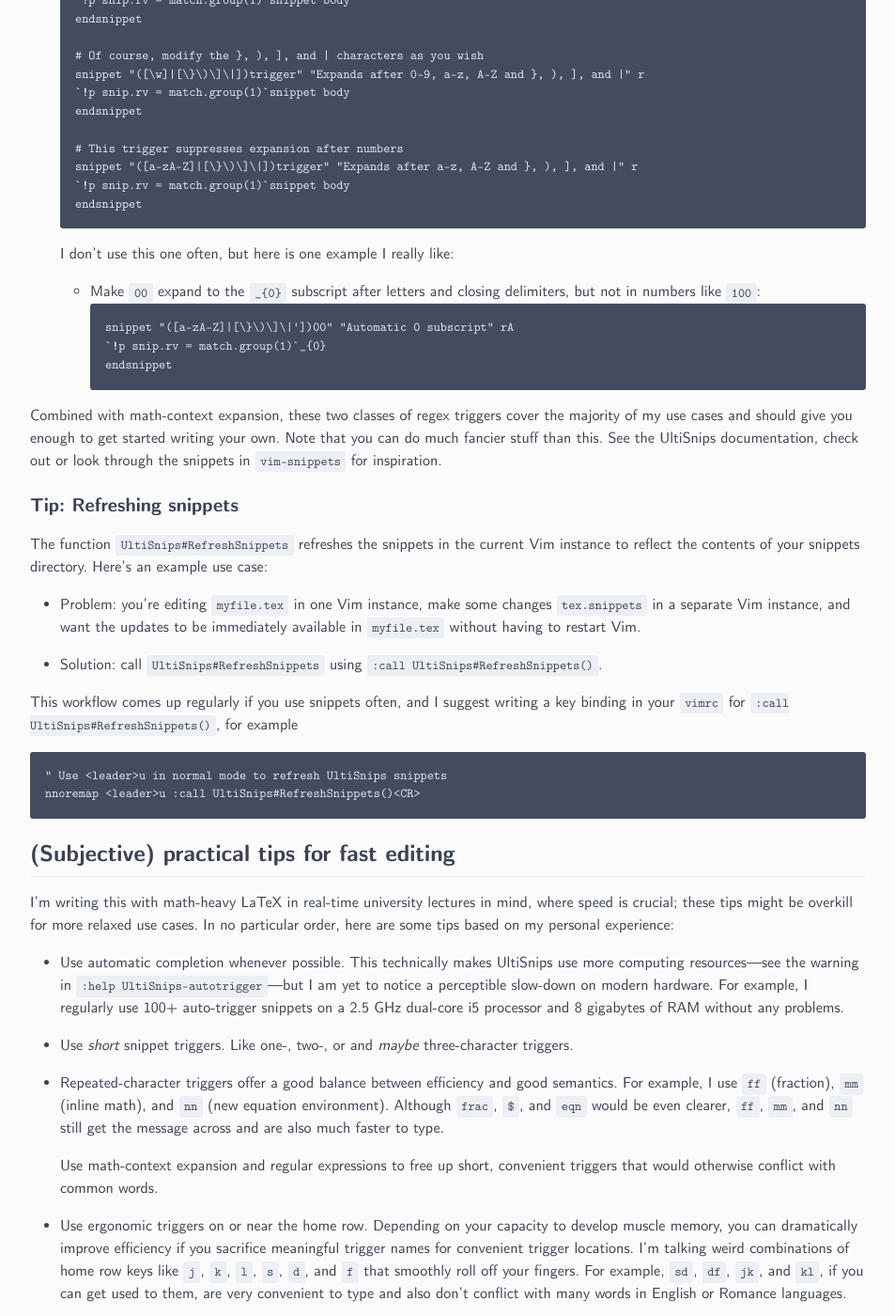
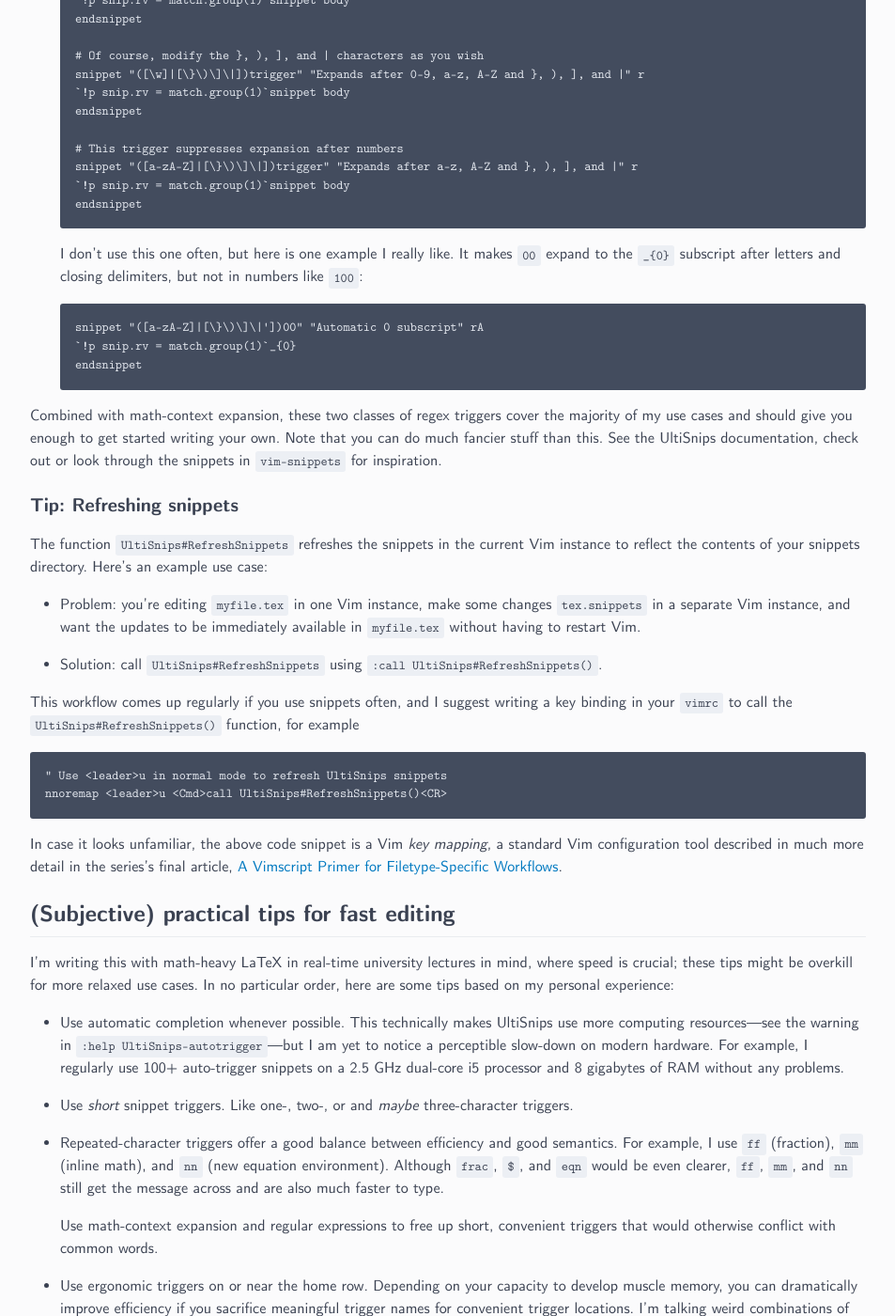
Before and after one commit to ejmastnak/ejmastnak.github.io, a Jekyll site: the page built from tutorials/vim-latex/ultisnips.md, in a window 1280 px wide and 1400 px high, scrolled down 9370 px. Shown: the whole window at 94% size, without its empty margins (163-1116 px from the left). Built offline with Jekyll 4.4.1, drawn with Linux system fonts in a browser that asks for light colours; some of the changed text lies outside the part shown.

Commit message:
Fix mapping snippet to use <Cmd>

````diff
--- a/tutorials/vim-latex/ultisnips.md
+++ b/tutorials/vim-latex/ultisnips.md
@@ -206,9 +206,9 @@ Based on my (subjective) experience, with a focus on LaTeX files, here are some
 Tabstops are predefined positions within a snippet body to which you can move by pressing the key mapped to `g:UltiSnipsJumpForwardTrigger`.
 Tabstops allow you to efficiently navigate through a snippet's variable content while skipping the positions of static content.
 You navigate through tabstops by pressing, in insert mode, the keys mapped to `g:UltiSnipsJumpForwardTrigger` and `g:UltiSnipsJumpBackwardTrigger`.
-Since that might sound vague, here is an example:
+Since that might sound vague, here is refresher from earlier:
 
-**TODO** GIF jumping through a figure or table environment.
+**TODO** GIF jumping through a figure or table environment; reuse above
 
 Paraphrasing from `:help UltiSnips-tabstops`:
 
@@ -389,8 +389,8 @@ Regex tutorials abound on the internet; if you need a place to start, I recommen
    `!p snip.rv = match.group(1)`snippet body
    endsnippet
    ```
-   I don't use this one often, but here is one example I really like:
-   - Make `00` expand to the `_{0}` subscript after letters and closing delimiters, but not in numbers like `100`:
+   I don't use this one often, but here is one example I really like.
+   It makes `00` expand to the `_{0}` subscript after letters and closing delimiters, but not in numbers like `100`:
    ```
    snippet "([a-zA-Z]|[\}\)\]\|'])00" "Automatic 0 subscript" rA
    `!p snip.rv = match.group(1)`_{0}
@@ -409,11 +409,12 @@ Here's an example use case:
 
 - Solution: call `UltiSnips#RefreshSnippets` using `:call UltiSnips#RefreshSnippets()`.
 
-This workflow comes up regularly if you use snippets often, and I suggest writing a key binding in your `vimrc` for `:call UltiSnips#RefreshSnippets()`, for example
+This workflow comes up regularly if you use snippets often, and I suggest writing a key binding in your `vimrc` to call the `UltiSnips#RefreshSnippets()` function, for example
 ```vim
 " Use <leader>u in normal mode to refresh UltiSnips snippets
-nnoremap <leader>u :call UltiSnips#RefreshSnippets()<CR>
+nnoremap <leader>u <Cmd>call UltiSnips#RefreshSnippets()<CR>
 ```
+In case it looks unfamiliar, the above code snippet is a Vim *key mapping*, a standard Vim configuration tool described in much more detail in the series's final article, [A Vimscript Primer for Filetype-Specific Workflows]({% link tutorials/vim-latex/vimscript.md %}).
 
 ## (Subjective) practical tips for fast editing
 I'm writing this with math-heavy LaTeX in real-time university lectures in mind, where speed is crucial; these tips might be overkill for more relaxed use cases.
````
